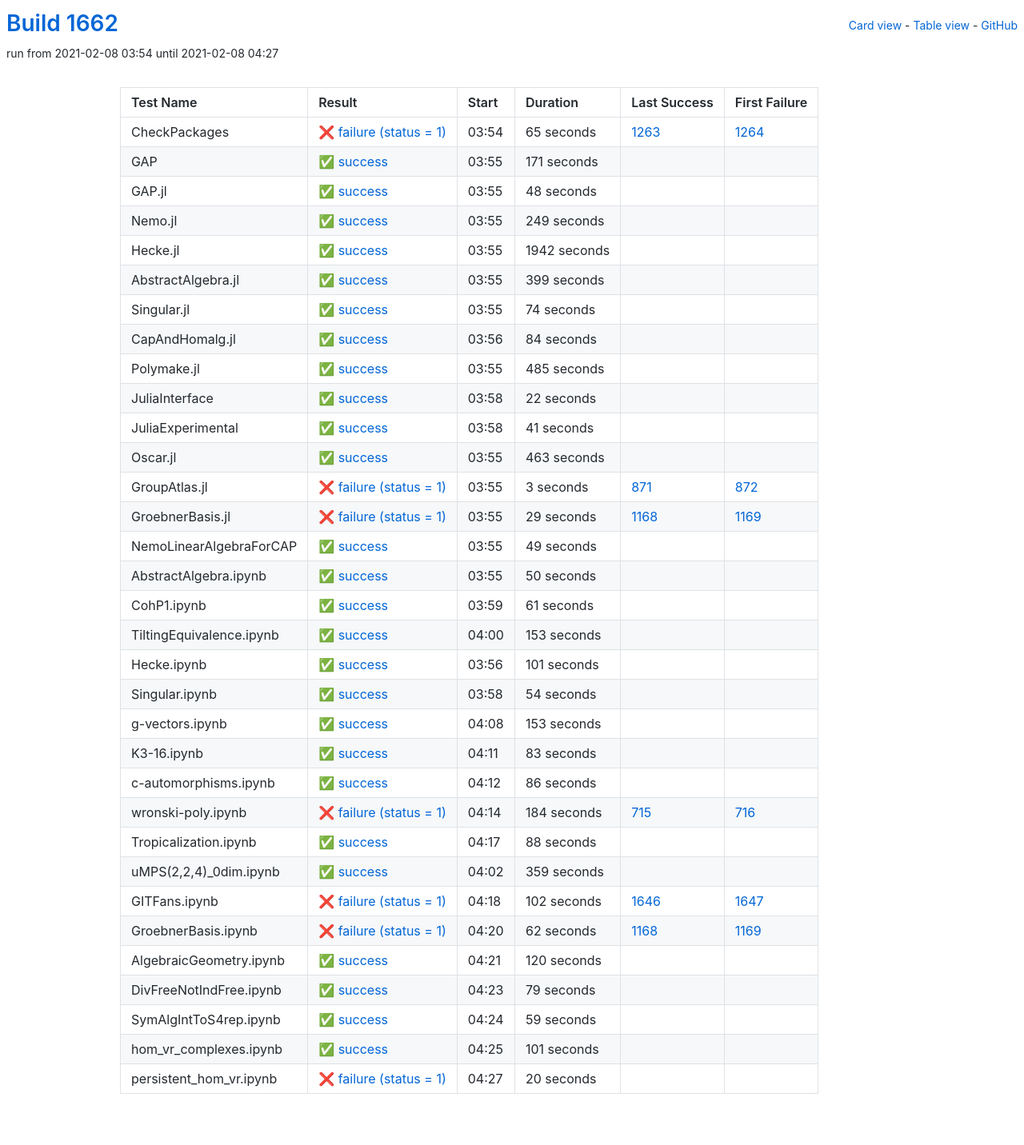
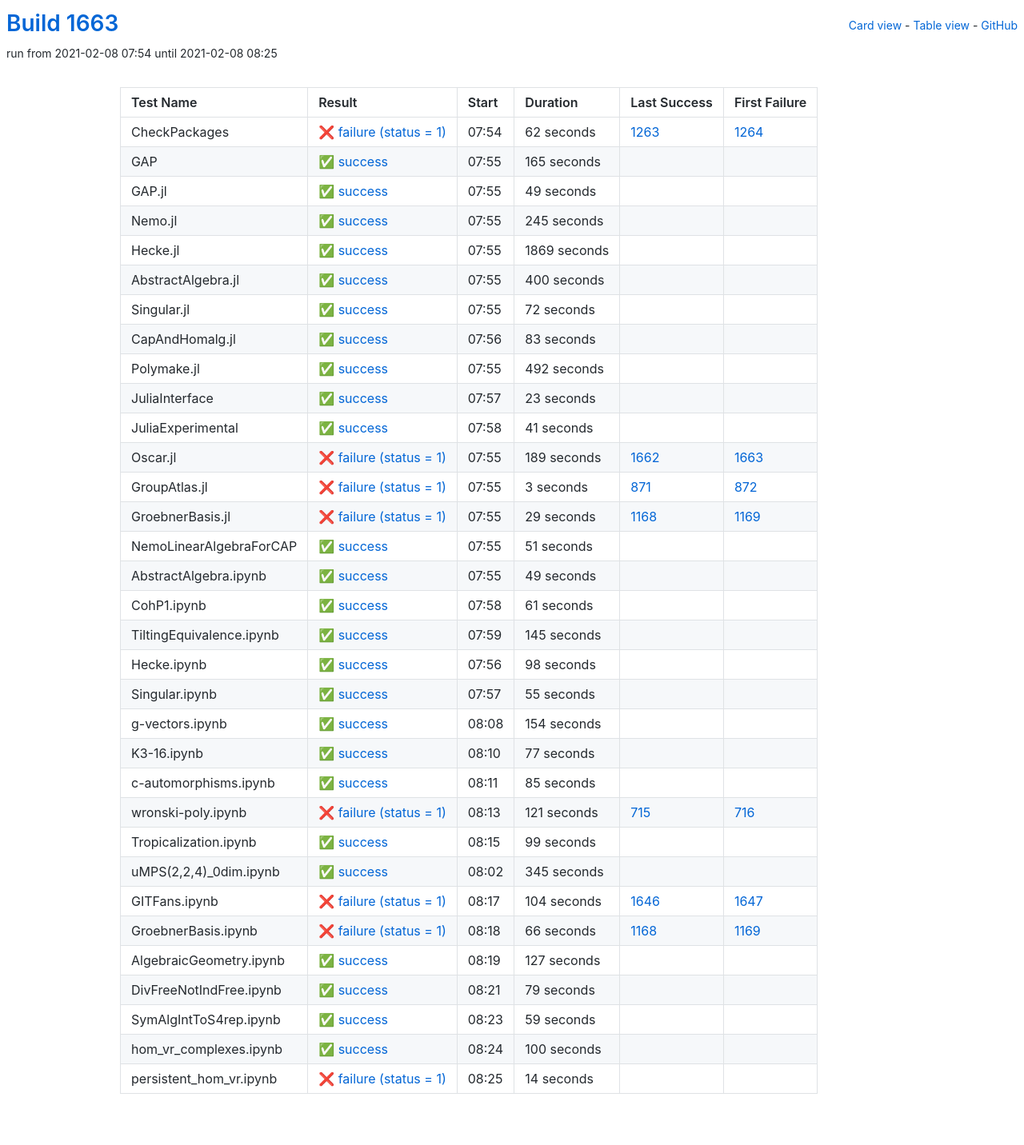
Before and after one commit to oscar-system/oscar-ci-status-stable, a Jekyll site: the page built from table.html, in a window 1280 px wide. Shown: the whole page at 80% size. Built offline with Jekyll 4.4.1, drawn with Linux system fonts in a browser that asks for light colours.

Commit message:
Build #1663

```diff
--- a/_data/ci.yml
+++ b/_data/ci.yml
@@ -1,6 +1,6 @@
 ---
-build: 1662
-build_url: https://oscarci.mathematik.uni-kl.de/job/oscar-stable/1662/
+build: 1663
+build_url: https://oscarci.mathematik.uni-kl.de/job/oscar-stable/1663/
 job: oscar-stable
 organization: oscar-system
 repo: oscar-ci-status-stable
@@ -8,128 +8,128 @@ repourl: https://github.com/oscar-system/oscar-ci-status-stable
 tests:
 - name: CheckPackages
   id: checkpackages
-  log: https://oscarci.mathematik.uni-kl.de/job/oscar-stable/1662/artifact/logs/build-1662/CheckPackages.log
-  start: 2021-02-08 03:54
+  log: https://oscarci.mathematik.uni-kl.de/job/oscar-stable/1663/artifact/logs/build-1663/CheckPackages.log
+  start: 2021-02-08 07:54
   success: false
   exitcode: 1
   status: failure
-  duration: 65
+  duration: 62
   last_success: 1263
   last_success_url: https://oscarci.mathematik.uni-kl.de/job/oscar-stable/1263/
   first_failure: 1264
   first_failure_url: https://oscarci.mathematik.uni-kl.de/job/oscar-stable/1264/
 - name: GAP
   id: gap
-  log: https://oscarci.mathematik.uni-kl.de/job/oscar-stable/1662/artifact/logs/build-1662/GAP.log
-  start: 2021-02-08 03:55
+  log: https://oscarci.mathematik.uni-kl.de/job/oscar-stable/1663/artifact/logs/build-1663/GAP.log
+  start: 2021-02-08 07:55
   success: true
   exitcode: 0
   status: success
-  duration: 171
+  duration: 165
   last_success: false
   last_success_url:
   first_failure: false
   first_failure_url:
 - name: GAP.jl
   id: gap-jl
-  log: https://oscarci.mathematik.uni-kl.de/job/oscar-stable/1662/artifact/logs/build-1662/GAP.jl.log
-  start: 2021-02-08 03:55
+  log: https://oscarci.mathematik.uni-kl.de/job/oscar-stable/1663/artifact/logs/build-1663/GAP.jl.log
+  start: 2021-02-08 07:55
   success: true
   exitcode: 0
   status: success
-  duration: 48
+  duration: 49
   last_success: false
   last_success_url:
   first_failure: false
   first_failure_url:
 - name: Nemo.jl
   id: nemo-jl
-  log: https://oscarci.mathematik.uni-kl.de/job/oscar-stable/1662/artifact/logs/build-1662/Nemo.jl.log
-  start: 2021-02-08 03:55
+  log: https://oscarci.mathematik.uni-kl.de/job/oscar-stable/1663/artifact/logs/build-1663/Nemo.jl.log
+  start: 2021-02-08 07:55
   success: true
   exitcode: 0
   status: success
-  duration: 249
+  duration: 245
   last_success: false
   last_success_url:
   first_failure: false
   first_failure_url:
 - name: Hecke.jl
   id: hecke-jl
-  log: https://oscarci.mathematik.uni-kl.de/job/oscar-stable/1662/artifact/logs/build-1662/Hecke.jl.log
-  start: 2021-02-08 03:55
+  log: https://oscarci.mathematik.uni-kl.de/job/oscar-stable/1663/artifact/logs/build-1663/Hecke.jl.log
+  start: 2021-02-08 07:55
   success: true
   exitcode: 0
   status: success
-  duration: 1942
+  duration: 1869
   last_success: false
   last_success_url:
   first_failure: false
   first_failure_url:
 - name: AbstractAlgebra.jl
   id: abstractalgebra-jl
-  log: https://oscarci.mathematik.uni-kl.de/job/oscar-stable/1662/artifact/logs/build-1662/AbstractAlgebra.jl.log
-  start: 2021-02-08 03:55
+  log: https://oscarci.mathematik.uni-kl.de/job/oscar-stable/1663/artifact/logs/build-1663/AbstractAlgebra.jl.log
+  start: 2021-02-08 07:55
   success: true
   exitcode: 0
   status: success
-  duration: 399
+  duration: 400
   last_success: false
   last_success_url:
   first_failure: false
   first_failure_url:
 - name: Singular.jl
   id: singular-jl
-  log: https://oscarci.mathematik.uni-kl.de/job/oscar-stable/1662/artifact/logs/build-1662/Singular.jl.log
-  start: 2021-02-08 03:55
+  log: https://oscarci.mathematik.uni-kl.de/job/oscar-stable/1663/artifact/logs/build-1663/Singular.jl.log
+  start: 2021-02-08 07:55
   success: true
   exitcode: 0
   status: success
-  duration: 74
+  duration: 72
   last_success: false
   last_success_url:
   first_failure: false
   first_failure_url:
 - name: CapAndHomalg.jl
   id: capandhomalg-jl
-  log: https://oscarci.mathematik.uni-kl.de/job/oscar-stable/1662/artifact/logs/build-1662/CapAndHomalg.jl.log
-  start: 2021-02-08 03:56
+  log: https://oscarci.mathematik.uni-kl.de/job/oscar-stable/1663/artifact/logs/build-1663/CapAndHomalg.jl.log
+  start: 2021-02-08 07:56
   success: true
   exitcode: 0
   status: success
-  duration: 84
+  duration: 83
   last_success: false
   last_success_url:
   first_failure: false
   first_failure_url:
 - name: Polymake.jl
   id: polymake-jl
-  log: https://oscarci.mathematik.uni-kl.de/job/oscar-stable/1662/artifact/logs/build-1662/Polymake.jl.log
-  start: 2021-02-08 03:55
+  log: https://oscarci.mathematik.uni-kl.de/job/oscar-stable/1663/artifact/logs/build-1663/Polymake.jl.log
+  start: 2021-02-08 07:55
   success: true
   exitcode: 0
   status: success
-  duration: 485
+  duration: 492
   last_success: false
   last_success_url:
   first_failure: false
   first_failure_url:
 - name: JuliaInterface
   id: juliainterface
-  log: https://oscarci.mathematik.uni-kl.de/job/oscar-stable/1662/artifact/logs/build-1662/JuliaInterface.log
-  start: 2021-02-08 03:58
+  log: https://oscarci.mathematik.uni-kl.de/job/oscar-stable/1663/artifact/logs/build-1663/JuliaInterface.log
+  start: 2021-02-08 07:57
   success: true
   exitcode: 0
   status: success
-  duration: 22
+  duration: 23
   last_success: false
   last_success_url:
   first_failure: false
   first_failure_url:
 - name: JuliaExperimental
   id: juliaexperimental
-  log: https://oscarci.mathematik.uni-kl.de/job/oscar-stable/1662/artifact/logs/build-1662/JuliaExperimental.log
-  start: 2021-02-08 03:58
+  log: https://oscarci.mathematik.uni-kl.de/job/oscar-stable/1663/artifact/logs/build-1663/JuliaExperimental.log
+  start: 2021-02-08 07:58
   success: true
   exitcode: 0
   status: success
@@ -140,20 +140,20 @@ tests:
   first_failure_url:
 - name: Oscar.jl
   id: oscar-jl
-  log: https://oscarci.mathematik.uni-kl.de/job/oscar-stable/1662/artifact/logs/build-1662/Oscar.jl.log
-  start: 2021-02-08 03:55
-  success: true
-  exitcode: 0
-  status: success
-  duration: 463
-  last_success: false
-  last_success_url:
-  first_failure: false
-  first_failure_url:
+  log: https://oscarci.mathematik.uni-kl.de/job/oscar-stable/1663/artifact/logs/build-1663/Oscar.jl.log
+  start: 2021-02-08 07:55
+  success: false
+  exitcode: 1
+  status: failure
+  duration: 189
+  last_success: 1662
+  last_success_url: https://oscarci.mathematik.uni-kl.de/job/oscar-stable/1662/
+  first_failure: 1663
+  first_failure_url: https://oscarci.mathematik.uni-kl.de/job/oscar-stable/1663/
 - name: GroupAtlas.jl
   id: groupatlas-jl
-  log: https://oscarci.mathematik.uni-kl.de/job/oscar-stable/1662/artifact/logs/build-1662/GroupAtlas.jl.log
-  start: 2021-02-08 03:55
+  log: https://oscarci.mathematik.uni-kl.de/job/oscar-stable/1663/artifact/logs/build-1663/GroupAtlas.jl.log
+  start: 2021-02-08 07:55
   success: false
   exitcode: 1
   status: failure
@@ -164,8 +164,8 @@ tests:
   first_failure_url: https://oscarci.mathematik.uni-kl.de/job/oscar-stable/872/
 - name: GroebnerBasis.jl
   id: groebnerbasis-jl
-  log: https://oscarci.mathematik.uni-kl.de/job/oscar-stable/1662/artifact/logs/build-1662/GroebnerBasis.jl.log
-  start: 2021-02-08 03:55
+  log: https://oscarci.mathematik.uni-kl.de/job/oscar-stable/1663/artifact/logs/build-1663/GroebnerBasis.jl.log
+  start: 2021-02-08 07:55
   success: false
   exitcode: 1
   status: failure
@@ -176,8 +176,20 @@ tests:
   first_failure_url: https://oscarci.mathematik.uni-kl.de/job/oscar-stable/1169/
 - name: NemoLinearAlgebraForCAP
   id: nemolinearalgebraforcap
-  log: https://oscarci.mathematik.uni-kl.de/job/oscar-stable/1662/artifact/logs/build-1662/NemoLinearAlgebraForCAP.log
-  start: 2021-02-08 03:55
+  log: https://oscarci.mathematik.uni-kl.de/job/oscar-stable/1663/artifact/logs/build-1663/NemoLinearAlgebraForCAP.log
+  start: 2021-02-08 07:55
+  success: true
+  exitcode: 0
+  status: success
+  duration: 51
+  last_success: false
+  last_success_url:
+  first_failure: false
+  first_failure_url:
+- name: AbstractAlgebra.ipynb
+  id: abstractalgebra-ipynb
+  log: https://oscarci.mathematik.uni-kl.de/job/oscar-stable/1663/artifact/logs/build-1663/AbstractAlgebra.ipynb.log
+  start: 2021-02-08 07:55
   success: true
   exitcode: 0
   status: success
@@ -186,22 +198,10 @@ tests:
   last_success_url:
   first_failure: false
   first_failure_url:
-- name: AbstractAlgebra.ipynb
-  id: abstractalgebra-ipynb
-  log: https://oscarci.mathematik.uni-kl.de/job/oscar-stable/1662/artifact/logs/build-1662/AbstractAlgebra.ipynb.log
-  start: 2021-02-08 03:55
-  success: true
-  exitcode: 0
-  status: success
-  duration: 50
-  last_success: false
-  last_success_url:
-  first_failure: false
-  first_failure_url:
 - name: CohP1.ipynb
   id: cohp1-ipynb
-  log: https://oscarci.mathematik.uni-kl.de/job/oscar-stable/1662/artifact/logs/build-1662/CohP1.ipynb.log
-  start: 2021-02-08 03:59
+  log: https://oscarci.mathematik.uni-kl.de/job/oscar-stable/1663/artifact/logs/build-1663/CohP1.ipynb.log
+  start: 2021-02-08 07:58
   success: true
   exitcode: 0
   status: success
@@ -212,152 +212,152 @@ tests:
   first_failure_url:
 - name: TiltingEquivalence.ipynb
   id: tiltingequivalence-ipynb
-  log: https://oscarci.mathematik.uni-kl.de/job/oscar-stable/1662/artifact/logs/build-1662/TiltingEquivalence.ipynb.log
-  start: 2021-02-08 04:00
+  log: https://oscarci.mathematik.uni-kl.de/job/oscar-stable/1663/artifact/logs/build-1663/TiltingEquivalence.ipynb.log
+  start: 2021-02-08 07:59
   success: true
   exitcode: 0
   status: success
-  duration: 153
+  duration: 145
   last_success: false
   last_success_url:
   first_failure: false
   first_failure_url:
 - name: Hecke.ipynb
   id: hecke-ipynb
-  log: https://oscarci.mathematik.uni-kl.de/job/oscar-stable/1662/artifact/logs/build-1662/Hecke.ipynb.log
-  start: 2021-02-08 03:56
+  log: https://oscarci.mathematik.uni-kl.de/job/oscar-stable/1663/artifact/logs/build-1663/Hecke.ipynb.log
+  start: 2021-02-08 07:56
   success: true
   exitcode: 0
   status: success
-  duration: 101
+  duration: 98
   last_success: false
   last_success_url:
   first_failure: false
   first_failure_url:
 - name: Singular.ipynb
   id: singular-ipynb
-  log: https://oscarci.mathematik.uni-kl.de/job/oscar-stable/1662/artifact/logs/build-1662/Singular.ipynb.log
-  start: 2021-02-08 03:58
+  log: https://oscarci.mathematik.uni-kl.de/job/oscar-stable/1663/artifact/logs/build-1663/Singular.ipynb.log
+  start: 2021-02-08 07:57
   success: true
   exitcode: 0
   status: success
-  duration: 54
+  duration: 55
   last_success: false
   last_success_url:
   first_failure: false
   first_failure_url:
 - name: g-vectors.ipynb
   id: g-vectors-ipynb
-  log: https://oscarci.mathematik.uni-kl.de/job/oscar-stable/1662/artifact/logs/build-1662/g-vectors.ipynb.log
-  start: 2021-02-08 04:08
+  log: https://oscarci.mathematik.uni-kl.de/job/oscar-stable/1663/artifact/logs/build-1663/g-vectors.ipynb.log
+  start: 2021-02-08 08:08
   success: true
   exitcode: 0
   status: success
-  duration: 153
+  duration: 154
   last_success: false
   last_success_url:
   first_failure: false
   first_failure_url:
 - name: K3-16.ipynb
   id: k3-16-ipynb
-  log: https://oscarci.mathematik.uni-kl.de/job/oscar-stable/1662/artifact/logs/build-1662/K3-16.ipynb.log
-  start: 2021-02-08 04:11
+  log: https://oscarci.mathematik.uni-kl.de/job/oscar-stable/1663/artifact/logs/build-1663/K3-16.ipynb.log
+  start: 2021-02-08 08:10
   success: true
   exitcode: 0
   status: success
-  duration: 83
+  duration: 77
   last_success: false
   last_success_url:
   first_failure: false
   first_failure_url:
 - name: c-automorphisms.ipynb
   id: c-automorphisms-ipynb
-  log: https://oscarci.mathematik.uni-kl.de/job/oscar-stable/1662/artifact/logs/build-1662/c-automorphisms.ipynb.log
-  start: 2021-02-08 04:12
+  log: https://oscarci.mathematik.uni-kl.de/job/oscar-stable/1663/artifact/logs/build-1663/c-automorphisms.ipynb.log
+  start: 2021-02-08 08:11
   success: true
   exitcode: 0
   status: success
-  duration: 86
+  duration: 85
   last_success: false
   last_success_url:
   first_failure: false
   first_failure_url:
 - name: wronski-poly.ipynb
   id: wronski-poly-ipynb
-  log: https://oscarci.mathematik.uni-kl.de/job/oscar-stable/1662/artifact/logs/build-1662/wronski-poly.ipynb.log
-  start: 2021-02-08 04:14
+  log: https://oscarci.mathematik.uni-kl.de/job/oscar-stable/1663/artifact/logs/build-1663/wronski-poly.ipynb.log
+  start: 2021-02-08 08:13
   success: false
   exitcode: 1
   status: failure
-  duration: 184
+  duration: 121
   last_success: 715
   last_success_url: https://oscarci.mathematik.uni-kl.de/job/oscar-stable/715/
   first_failure: 716
   first_failure_url: https://oscarci.mathematik.uni-kl.de/job/oscar-stable/716/
 - name: Tropicalization.ipynb
   id: tropicalization-ipynb
-  log: https://oscarci.mathematik.uni-kl.de/job/oscar-stable/1662/artifact/logs/build-1662/Tropicalization.ipynb.log
-  start: 2021-02-08 04:17
+  log: https://oscarci.mathematik.uni-kl.de/job/oscar-stable/1663/artifact/logs/build-1663/Tropicalization.ipynb.log
+  start: 2021-02-08 08:15
   success: true
   exitcode: 0
   status: success
-  duration: 88
+  duration: 99
   last_success: false
   last_success_url:
   first_failure: false
   first_failure_url:
 - name: uMPS(2,2,4)_0dim.ipynb
   id: umps-2-2-4-0dim-ipynb
-  log: https://oscarci.mathematik.uni-kl.de/job/oscar-stable/1662/artifact/logs/build-1662/uMPS-2-2-4-_0dim.ipynb.log
-  start: 2021-02-08 04:02
+  log: https://oscarci.mathematik.uni-kl.de/job/oscar-stable/1663/artifact/logs/build-1663/uMPS-2-2-4-_0dim.ipynb.log
+  start: 2021-02-08 08:02
   success: true
   exitcode: 0
   status: success
-  duration: 359
+  duration: 345
   last_success: false
   last_success_url:
   first_failure: false
   first_failure_url:
 - name: GITFans.ipynb
   id: gitfans-ipynb
-  log: https://oscarci.mathematik.uni-kl.de/job/oscar-stable/1662/artifact/logs/build-1662/GITFans.ipynb.log
-  start: 2021-02-08 04:18
+  log: https://oscarci.mathematik.uni-kl.de/job/oscar-stable/1663/artifact/logs/build-1663/GITFans.ipynb.log
+  start: 2021-02-08 08:17
   success: false
   exitcode: 1
   status: failure
-  duration: 102
+  duration: 104
   last_success: 1646
   last_success_url: https://oscarci.mathematik.uni-kl.de/job/oscar-stable/1646/
   first_failure: 1647
   first_failure_url: https://oscarci.mathematik.uni-kl.de/job/oscar-stable/1647/
 - name: GroebnerBasis.ipynb
   id: groebnerbasis-ipynb
-  log: https://oscarci.mathematik.uni-kl.de/job/oscar-stable/1662/artifact/logs/build-1662/GroebnerBasis.ipynb.log
-  start: 2021-02-08 04:20
+  log: https://oscarci.mathematik.uni-kl.de/job/oscar-stable/1663/artifact/logs/build-1663/GroebnerBasis.ipynb.log
+  start: 2021-02-08 08:18
   success: false
   exitcode: 1
   status: failure
-  duration: 62
+  duration: 66
   last_success: 1168
   last_success_url: https://oscarci.mathematik.uni-kl.de/job/oscar-stable/1168/
   first_failure: 1169
   first_failure_url: https://oscarci.mathematik.uni-kl.de/job/oscar-stable/1169/
 - name: AlgebraicGeometry.ipynb
   id: algebraicgeometry-ipynb
-  log: https://oscarci.mathematik.uni-kl.de/job/oscar-stable/1662/artifact/logs/build-1662/AlgebraicGeometry.ipynb.log
-  start: 2021-02-08 04:21
+  log: https://oscarci.mathematik.uni-kl.de/job/oscar-stable/1663/artifact/logs/build-1663/AlgebraicGeometry.ipynb.log
+  start: 2021-02-08 08:19
   success: true
   exitcode: 0
   status: success
-  duration: 120
+  duration: 127
   last_success: false
   last_success_url:
   first_failure: false
   first_failure_url:
 - name: DivFreeNotIndFree.ipynb
   id: divfreenotindfree-ipynb
-  log: https://oscarci.mathematik.uni-kl.de/job/oscar-stable/1662/artifact/logs/build-1662/DivFreeNotIndFree.ipynb.log
-  start: 2021-02-08 04:23
+  log: https://oscarci.mathematik.uni-kl.de/job/oscar-stable/1663/artifact/logs/build-1663/DivFreeNotIndFree.ipynb.log
+  start: 2021-02-08 08:21
   success: true
   exitcode: 0
   status: success
@@ -368,8 +368,8 @@ tests:
   first_failure_url:
 - name: SymAlgIntToS4rep.ipynb
   id: symalginttos4rep-ipynb
-  log: https://oscarci.mathematik.uni-kl.de/job/oscar-stable/1662/artifact/logs/build-1662/SymAlgIntToS4rep.ipynb.log
-  start: 2021-02-08 04:24
+  log: https://oscarci.mathematik.uni-kl.de/job/oscar-stable/1663/artifact/logs/build-1663/SymAlgIntToS4rep.ipynb.log
+  start: 2021-02-08 08:23
   success: true
   exitcode: 0
   status: success
@@ -380,24 +380,24 @@ tests:
   first_failure_url:
 - name: hom_vr_complexes.ipynb
   id: hom-vr-complexes-ipynb
-  log: https://oscarci.mathematik.uni-kl.de/job/oscar-stable/1662/artifact/logs/build-1662/hom_vr_complexes.ipynb.log
-  start: 2021-02-08 04:25
+  log: https://oscarci.mathematik.uni-kl.de/job/oscar-stable/1663/artifact/logs/build-1663/hom_vr_complexes.ipynb.log
+  start: 2021-02-08 08:24
   success: true
   exitcode: 0
   status: success
-  duration: 101
+  duration: 100
   last_success: false
   last_success_url:
   first_failure: false
   first_failure_url:
 - name: persistent_hom_vr.ipynb
   id: persistent-hom-vr-ipynb
-  log: https://oscarci.mathematik.uni-kl.de/job/oscar-stable/1662/artifact/logs/build-1662/persistent_hom_vr.ipynb.log
-  start: 2021-02-08 04:27
+  log: https://oscarci.mathematik.uni-kl.de/job/oscar-stable/1663/artifact/logs/build-1663/persistent_hom_vr.ipynb.log
+  start: 2021-02-08 08:25
   success: false
   exitcode: 1
   status: failure
-  duration: 20
+  duration: 14
   last_success: false
   last_success_url:
   first_failure: false
```
Also changed, not shown: README.md.
